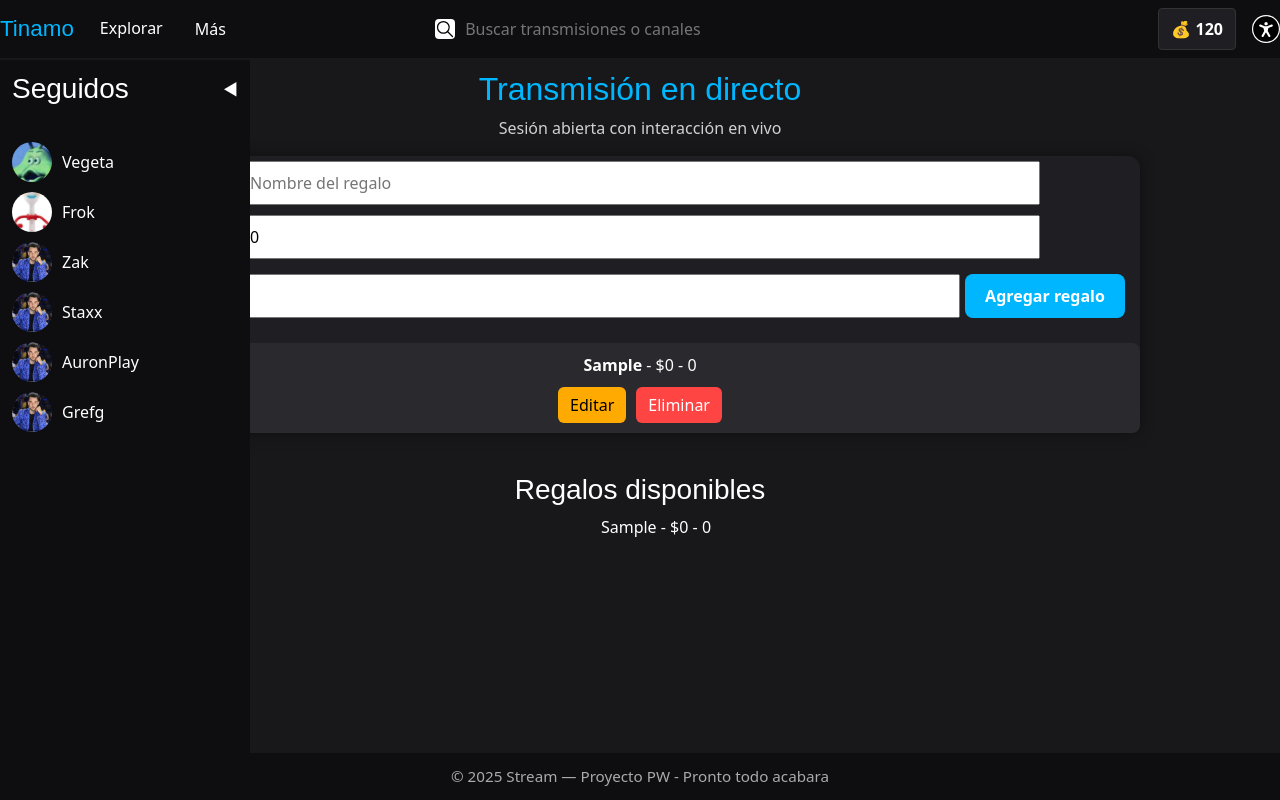
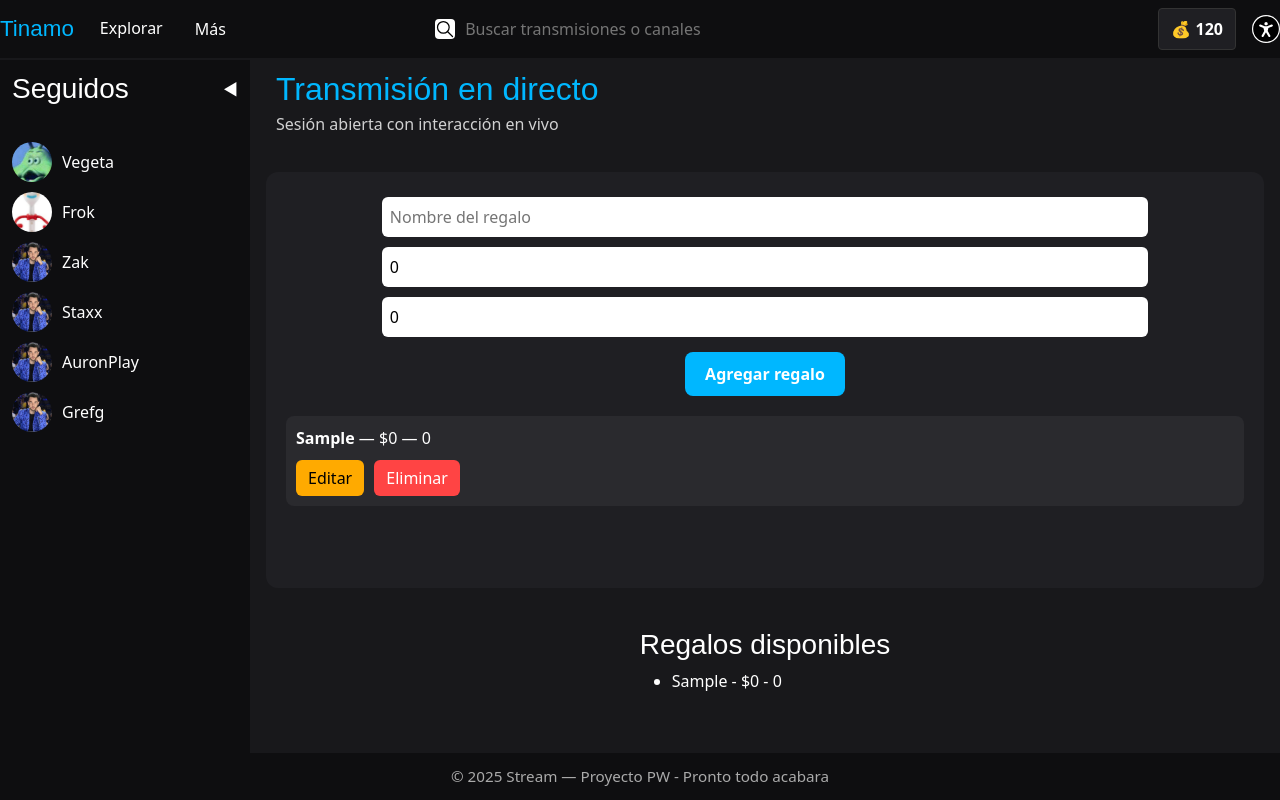
Before and after one commit to WCharlesOH/ProyectoPW, a React (Vite) app in the folder Pagina_Streams/: page /canal/1 in a window 1280 px wide. Both pictures are taken after typing "Sample" into the empty fields and a click on the button "Agregar regalo". Built offline with nearby package versions, Linux system fonts and the light colour scheme.

Commit message:
Cambios para que el sidebar, ocupe lo que debe cada que cambie

```diff
--- a/Pagina_Streams/src/App.css
+++ b/Pagina_Streams/src/App.css
@@ -7,7 +7,7 @@
 }
 
 .app-body {
-  display: block;
+  display: flex;
   flex: 1;
   min-height: 0;
 }
@@ -15,6 +15,10 @@
 .content-area {
   padding: 12px 16px; /* recomendado */
   box-sizing: border-box;
+  display: flex;
+  flex-direction: column;
+  flex: 1;
+  min-height: 0;
 }
 
 @media (max-width: 900px) {
--- a/Pagina_Streams/src/App.tsx
+++ b/Pagina_Streams/src/App.tsx
@@ -50,7 +50,7 @@ export default function App() {
           <main
             className="content-area"
             style={{
-              marginLeft: hideSidebar ? 0 : (sidebarOpen ? 0 : 60),
+              marginLeft: hideSidebar ? 0 : (sidebarOpen ? 250 : 40),
               transition: "margin-left 0.3s ease"
             }}
           >
--- /dev/null
+++ b/Pagina_Streams/src/pages/PaginaStreamer.css
@@ -0,0 +1,125 @@
+/* CONTENEDOR PRINCIPAL DE LA PÁGINA */
+.streamer-page {
+  width: 100%;
+  box-sizing: border-box;
+  padding: 0;
+  display: flex;
+  flex-direction: column;
+  gap: 20px;
+  color: white;
+  flex: 1;
+  min-height: 0;
+}
+
+/* HEADER DEL STREAM */
+.streamer-header {
+  text-align: left;
+  padding-left: 10px;
+}
+
+.streamer-title {
+  color: #00b7ff;
+  margin: 0;
+}
+
+.streamer-description {
+  opacity: 0.8;
+  margin-top: 4px;
+}
+
+/* CONTENEDOR PRINCIPAL INTERNO */
+.streamer-content-wrapper {
+  width: 100%;
+  display: flex;
+  justify-content: flex-start;
+  align-items: stretch;
+  flex: 1;
+  min-height: 0;
+}
+
+/* CUADRO DE CONTENIDO */
+.streamer-box {
+  width: 100%;
+  max-width: none;
+  background-color: #1f1f23;
+  padding: 20px;
+  border-radius: 12px;
+  box-sizing: border-box;
+  height: 100%;
+  min-height: 0;
+}
+
+/* FORMULARIO DE REGALOS */
+.streamer-form {
+  width: 100%;
+  display: flex;
+  flex-direction: column;
+  align-items: center;
+}
+
+.streamer-input {
+  margin: 5px;
+  padding: 8px;
+  width: 80%;
+  border-radius: 6px;
+  border: none;
+  outline: none;
+}
+
+.streamer-button {
+  margin-top: 10px;
+  background-color: #00b7ff;
+  padding: 10px 20px;
+  border-radius: 8px;
+  color: white;
+  font-weight: bold;
+  border: none;
+  cursor: pointer;
+}
+
+.streamer-button:hover {
+  opacity: 0.85;
+}
+
+/* LISTA DE REGALOS */
+.streamer-list {
+  list-style: none;
+  padding: 0;
+  margin-top: 20px;
+}
+
+.streamer-item {
+  background-color: #2a2a2e;
+  margin: 10px 0;
+  padding: 10px;
+  border-radius: 8px;
+}
+
+.streamer-edit {
+  margin-right: 10px;
+  background-color: #ffaa00;
+  padding: 6px 12px;
+  border-radius: 6px;
+  border: none;
+  cursor: pointer;
+}
+
+.streamer-delete {
+  background-color: #ff4444;
+  padding: 6px 12px;
+  border-radius: 6px;
+  border: none;
+  color: white;
+  cursor: pointer;
+}
+
+.streamer-actions {
+  margin-top: 10px;
+}
+
+/* BOTÓN DE REGALOS GLOBAL */
+.streamer-gifts-wrapper {
+  display: flex;
+  justify-content: center;
+  margin-top: 20px;
+}
--- a/Pagina_Streams/src/pages/PaginaStreamer.tsx
+++ b/Pagina_Streams/src/pages/PaginaStreamer.tsx
@@ -2,6 +2,7 @@ import React, { useState, useEffect } from "react";
 import { useParams } from "react-router-dom";
 import type { Regalo } from "../components/types";
 import BotonRegalo from "../components/BotonRegalos";
+import "./PaginaStreamer.css"; // ← IMPORTANTE
 
 const CANALES = {
   "1": { nombre: "Transmisión en directo", descripcion: "Sesión abierta con interacción en vivo" },
@@ -14,27 +15,23 @@ export default function PaginaStreamer() {
   const canalSeleccionado = id && Object.prototype.hasOwnProperty.call(CANALES, id)
     ? CANALES[id as keyof typeof CANALES]
     : null;
+
   const detalleCanal = canalSeleccionado ?? { nombre: "Canal en vivo", descripcion: "Sesión activa" };
+
   const [regalos, setRegalos] = useState<Regalo[]>([]);
   const [form, setForm] = useState<Regalo>({ id: 0, nombre: "", costo: 0, puntos: 0 });
-  const [editando, setEditando] = useState<boolean>(false);
+  const [editando, setEditando] = useState(false);
 
-  // Cargar regalos desde localStorage al iniciar
   useEffect(() => {
     const guardados = localStorage.getItem("regalos");
     if (guardados) {
       try {
-        const regalosParseados = JSON.parse(guardados);
-        if (Array.isArray(regalosParseados)) {
-          setRegalos(regalosParseados);
-        }
-      } catch (error) {
-        console.error("Error al leer regalos desde localStorage", error);
-      }
+        const parsed = JSON.parse(guardados);
+        if (Array.isArray(parsed)) setRegalos(parsed);
+      } catch {}
     }
   }, []);
 
-  // Guardar regalos en localStorage cada vez que cambian
   useEffect(() => {
     localStorage.setItem("regalos", JSON.stringify(regalos));
   }, [regalos]);
@@ -42,7 +39,7 @@ export default function PaginaStreamer() {
   const handleChange = (e: React.ChangeEvent<HTMLInputElement>) => {
     setForm({
       ...form,
-      [e.target.name]: e.target.name === "nombre" ? e.target.value : Number(e.target.value),
+      [e.target.name]: e.target.name === "nombre" ? e.target.value : Number(e.target.value)
     });
   };
 
@@ -57,125 +54,87 @@ export default function PaginaStreamer() {
   };
 
   const guardarEdicion = () => {
-    setRegalos(regalos.map((r) => (r.id === form.id ? form : r)));
+    setRegalos(regalos.map(r => (r.id === form.id ? form : r)));
     setForm({ id: 0, nombre: "", costo: 0, puntos: 0 });
     setEditando(false);
   };
 
   const eliminarRegalo = (id: number) => {
-    setRegalos(regalos.filter((r) => r.id !== id));
+    setRegalos(regalos.filter(r => r.id !== id));
   };
 
   return (
-    <div
-      style={{
-        padding: "0px",
-        marginTop: "0px",
-        color: "white",
-        textAlign: "center",
-      }}
-    >
-      <h2 style={{ color: "#00b7ff" }}>{detalleCanal.nombre}</h2>
-      <p style={{ opacity: 0.8 }}>{detalleCanal.descripcion}</p>
+    <div className="streamer-page">
 
-      <div
-        style={{
-          margin: "0px auto",
-          width: "100%",
-          maxWidth: "1000px",
-          backgroundColor: "#1f1f23",
-          borderRadius: "12px",
-          padding: "0px",
-          boxShadow: "0 0 15px rgba(0,0,0,0.4)",
-        }}
-      >
+      <div className="streamer-header">
+        <h2 className="streamer-title">{detalleCanal.nombre}</h2>
+        <p className="streamer-description">{detalleCanal.descripcion}</p>
+      </div>
+
+      <div className="streamer-content-wrapper">
+
+        <div id="streamer-root" className="streamer-box">
+
+          <div className="streamer-form">
             <input
+              className="streamer-input"
               name="nombre"
               value={form.nombre}
               onChange={handleChange}
               placeholder="Nombre del regalo"
-          style={{ margin: "5px", padding: "8px", width: "80%" }}
             />
+
             <input
+              className="streamer-input"
               name="costo"
               type="number"
               value={form.costo}
               onChange={handleChange}
               placeholder="Costo"
-          style={{ margin: "5px", padding: "8px", width: "80%" }}
             />
+
             <input
+              className="streamer-input"
               name="puntos"
               type="number"
               value={form.puntos}
               onChange={handleChange}
               placeholder="Puntos"
-          style={{ margin: "5px", padding: "8px", width: "80%" }}
             />
+
             <button
+              className="streamer-button"
               onClick={editando ? guardarEdicion : agregarRegalo}
-          style={{
-            marginTop: "10px",
-            backgroundColor: "#00b7ff",
-            padding: "10px 20px",
-            borderRadius: "8px",
-            color: "white",
-            fontWeight: "bold",
-            border: "none",
-            cursor: "pointer",
-          }}
             >
               {editando ? "Guardar cambios" : "Agregar regalo"}
             </button>
+          </div>
 
-        <ul style={{ listStyle: "none", padding: 0, marginTop: "20px" }}>
+          <ul className="streamer-list">
             {regalos.map((regalo) => (
-            <li
-              key={regalo.id}
-              style={{
-                backgroundColor: "#2a2a2e",
-                margin: "10px 0",
-                padding: "10px",
-                borderRadius: "8px",
-              }}
-            >
-              <strong>{regalo.nombre}</strong> - ${regalo.costo} - {regalo.puntos}
-              <div style={{ marginTop: "10px" }}>
-                <button
-                  onClick={() => editarRegalo(regalo)}
-                  style={{
-                    marginRight: "10px",
-                    backgroundColor: "#ffaa00",
-                    padding: "6px 12px",
-                    borderRadius: "6px",
-                    border: "none",
-                    cursor: "pointer",
-                  }}
-                >
+              <li key={regalo.id} className="streamer-item">
+                <strong>{regalo.nombre}</strong> — ${regalo.costo} — {regalo.puntos}
+
+                <div className="streamer-actions">
+                  <button className="streamer-edit" onClick={() => editarRegalo(regalo)}>
                     Editar
                   </button>
-                <button
-                  onClick={() => eliminarRegalo(regalo.id)}
-                  style={{
-                    backgroundColor: "#ff4444",
-                    padding: "6px 12px",
-                    borderRadius: "6px",
-                    border: "none",
-                    cursor: "pointer",
-                    color: "white",
-                  }}
-                >
+
+                  <button className="streamer-delete" onClick={() => eliminarRegalo(regalo.id)}>
                     Eliminar
                   </button>
                 </div>
               </li>
             ))}
           </ul>
+
+        </div>
       </div>
 
-      <div style={{ marginTop: "40px" }}>
+      <div className="streamer-gifts-wrapper">
         <BotonRegalo regalos={regalos} />
       </div>
+
     </div>
   );
 }
--- a/Pagina_Streams/src/pages/Perfil.tsx
+++ b/Pagina_Streams/src/pages/Perfil.tsx
@@ -1,4 +1,3 @@
-
 import { useParams } from "react-router-dom";
 import ChatBox from "../components/ChatBox";
 import Player from "../components/Player";
@@ -74,7 +73,7 @@ export default function Perfil({ monedas, setMonedas }: PerfilProps) {
           color: "white",
           textAlign: "center",
           padding: "2rem",
-          marginLeft: 250, // espacio del sidebar
+          // marginLeft: 250, ❌ ELIMINADO
         }}
       >
         <h2>Streamer no encontrado</h2>
@@ -86,22 +85,23 @@ export default function Perfil({ monedas, setMonedas }: PerfilProps) {
     <div
       style={{
         display: "flex",
-        minHeight: "calc(100vh - 60px)", // deja espacio al navbar superior
+        minHeight: "calc(100vh - 60px)",
         backgroundColor: "#0e0e10",
         color: "white",
-        marginLeft: 250, // 🔹 deja espacio fijo al sidebar
+        // marginLeft: 250, ❌ ELIMINADO
         transition: "margin-left 0.3s ease",
         padding: "20px",
+        width: "100%",    // ✔ asegura ancho completo
+        boxSizing: "border-box",
       }}
     >
       {/* Contenido principal */}
       <div style={{ flex: 1, paddingRight: "20px" }}>
-        {/* Imagen (simulación del stream) */}
+
         <div style={{ marginBottom: "20px" }}>
           <Player imagenUrl={streamer.imagenUrl} />
         </div>
 
-        {/* Información dinámica */}
         <h1>{streamer.username}</h1>
         <p style={{ color: "#ccc" }}>{streamer.descripcion}</p>
         <p>
@@ -111,7 +111,6 @@ export default function Perfil({ monedas, setMonedas }: PerfilProps) {
           <strong>Seguidores:</strong> {streamer.seguidores}
         </p>
 
-        {/* VODs */}
         <div style={{ marginTop: "30px" }}>
           <h2>Videos anteriores</h2>
           <div style={{ display: "flex", gap: "10px", flexWrap: "wrap" }}>
@@ -136,7 +135,7 @@ export default function Perfil({ monedas, setMonedas }: PerfilProps) {
         </div>
       </div>
 
-      {/* ChatBox (mantiene monedas) */}
+      {/* ChatBox */}
       <div
         style={{
           width: 380,
```
Lines whose indentation alone changed are shown as unchanged.
